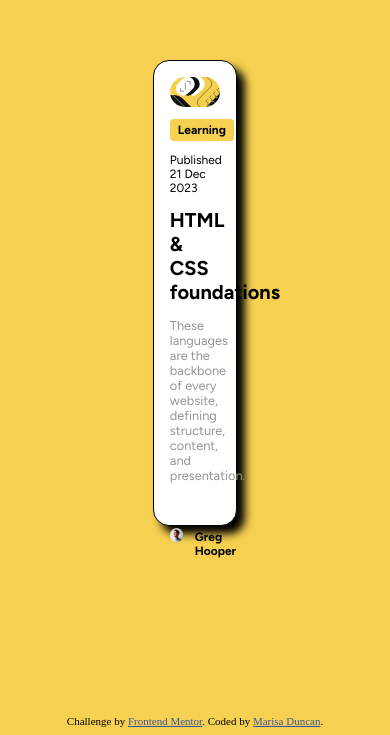
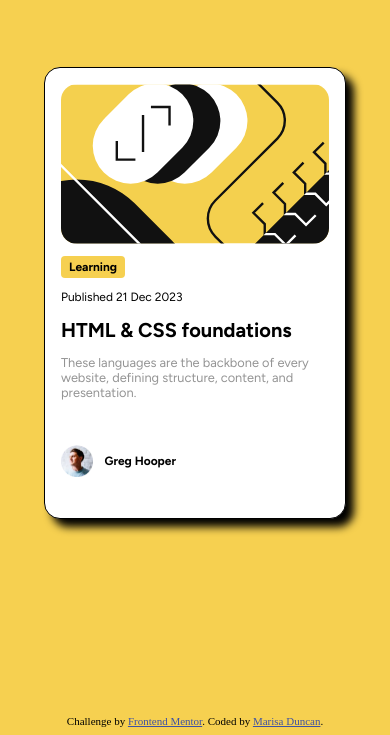
Before and after one commit to MarisaDuncan/blog-preview-card, a plain HTML site: page index.html in a window 390 px wide. Shown: the part 137-872 px from the top of the page. Drawn offline with Linux system fonts and the light colour scheme.

Commit message:
Make mobile responsive

```diff
--- a/styles.css
+++ b/styles.css
@@ -10,8 +10,9 @@ main {
 }
 
 .card {
-  width: 22%;
-  height: 55%;
+  min-width: 250px;
+  max-width: 300px;
+  min-height: 450px;
   border: black 0.1rem solid;
   border-radius: 1rem;
   box-shadow: 0.5rem 0.5rem 0.5rem black;
```
